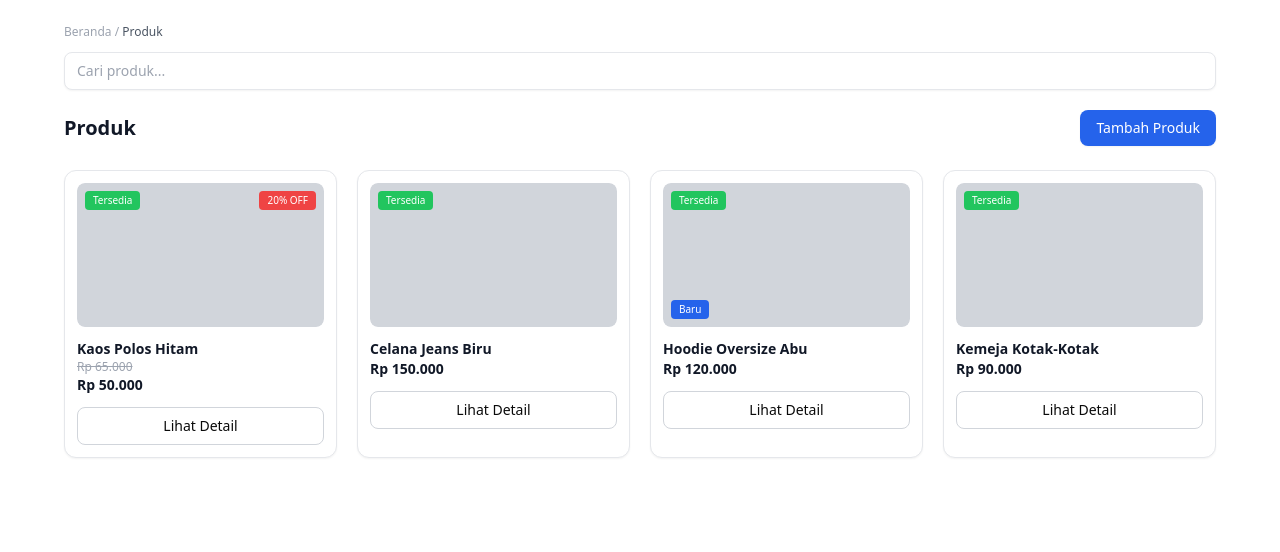
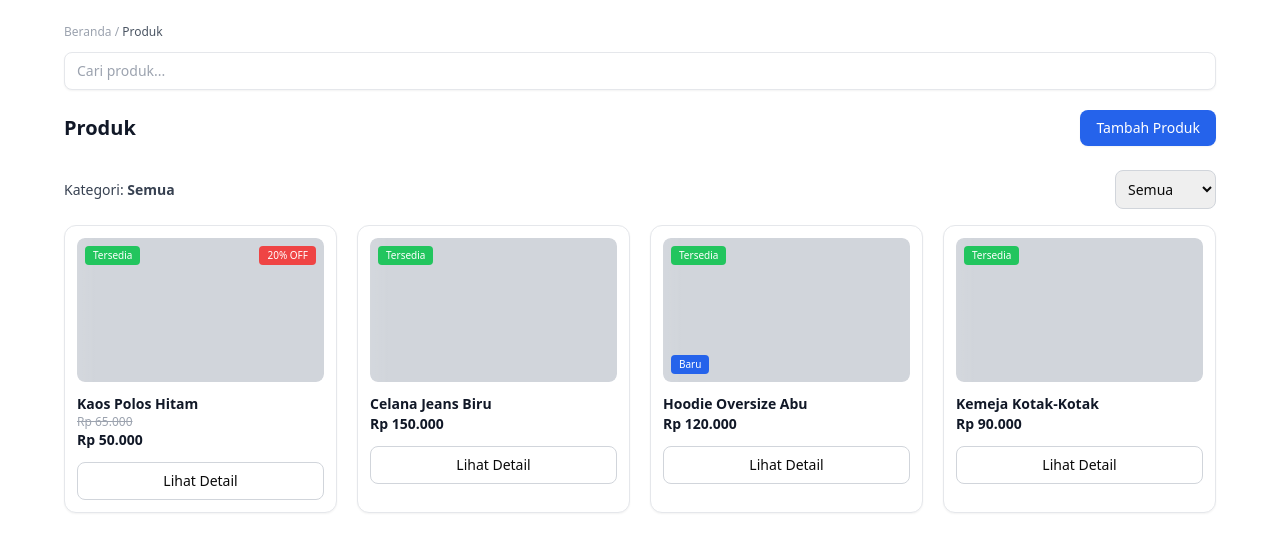
Before and after one commit to faliharyabudi/Mini-Shopee, a Next.js app in the folder web/: page /dashboard in a window 1280 px wide. Shown: the top 552 px of the page. Built offline with nearby package versions, Linux system fonts and the light colour scheme.

Commit message:
menambahkan dropdown filter kategori di atas daftar produk

```diff
--- a/web/app/dashboard/page.tsx
+++ b/web/app/dashboard/page.tsx
@@ -1,7 +1,14 @@
+"use client";
+
+import { useState } from "react";
+
 export default function ProductsPage() {
+  const [selectedCategory, setSelectedCategory] = useState("Semua");
+
   const products = [
     {
       id: 1,
+      category: "Pria",
       name: "Kaos Polos Hitam",
       price: 50000,
       oldPrice: 65000,
@@ -11,6 +18,7 @@ export default function ProductsPage() {
     },
     {
       id: 2,
+      category: "Pria",
       name: "Celana Jeans Biru",
       price: 150000,
       oldPrice: null,
@@ -20,6 +28,7 @@ export default function ProductsPage() {
     },
     {
       id: 3,
+      category: "Wanita",
       name: "Hoodie Oversize Abu",
       price: 120000,
       oldPrice: null,
@@ -29,6 +38,7 @@ export default function ProductsPage() {
     },
     {
       id: 4,
+      category: "Aksesoris",
       name: "Kemeja Kotak-Kotak",
       price: 90000,
       oldPrice: null,
@@ -39,8 +49,28 @@ export default function ProductsPage() {
   ];
 
   return (
-    <div className="grid grid-cols-2 md:grid-cols-4 gap-5 mt-6">
+    <div className="mt-6">
 
+      {/* === FILTER KATEGORI === */}
+      <div className="flex items-center justify-between mb-4">
+        <p className="text-sm text-gray-700 font-medium">
+          Kategori: <span className="font-semibold">{selectedCategory}</span>
+        </p>
+
+        <select
+          className="border border-gray-300 rounded-lg p-2 text-sm focus:outline-none hover:border-gray-400 transition"
+          value={selectedCategory}
+          onChange={(e) => setSelectedCategory(e.target.value)}
+        >
+          <option>Semua</option>
+          <option>Pria</option>
+          <option>Wanita</option>
+          <option>Aksesoris</option>
+        </select>
+      </div>
+
+      {/* === GRID PRODUK === */}
+      <div className="grid grid-cols-2 md:grid-cols-4 gap-5">
         {products.map((item) => (
           <div
             key={item.id}
@@ -50,19 +80,24 @@ export default function ProductsPage() {
             <div className="h-36 bg-gray-100 rounded-lg mb-3 relative overflow-hidden">
               <div className="w-full h-full bg-gray-300 rounded-lg transform transition-transform duration-300 hover:scale-110" />
 
-            {/* STATUS */}
+              <div
+                className="absolute inset-0
+                bg-gradient-to-r from-transparent via-white/40 to-transparent
+                animate-[shimmer_1.8s_linear_infinite]"
+              ></div>
+
+              {item.status && (
                 <span className="absolute top-2 left-2 bg-green-500 text-white text-[10px] px-2 py-[2px] rounded">
                   {item.status}
                 </span>
+              )}
 
-            {/* DISKON */}
               {item.discount && (
                 <span className="absolute top-2 right-2 bg-red-500 text-white text-[10px] px-2 py-[2px] rounded">
                   {item.discount}% OFF
                 </span>
               )}
 
-            {/* BARU */}
               {item.isNew && (
                 <span className="absolute bottom-2 left-2 bg-blue-600 text-white text-[10px] px-2 py-[2px] rounded">
                   Baru
@@ -70,10 +105,8 @@ export default function ProductsPage() {
               )}
             </div>
 
-          {/* NAMA PRODUK */}
             <p className="text-sm font-semibold text-gray-900">{item.name}</p>
 
-          {/* HARGA */}
             <div className="mb-3">
               {item.oldPrice && (
                 <p className="text-xs text-gray-400 line-through">
@@ -90,7 +123,7 @@ export default function ProductsPage() {
             </button>
           </div>
         ))}
-
+      </div>
     </div>
   );
 }
```
Also changed, not shown: web/app/globals.css (+2 -6 lines). Lines whose indentation alone changed are shown as unchanged.
